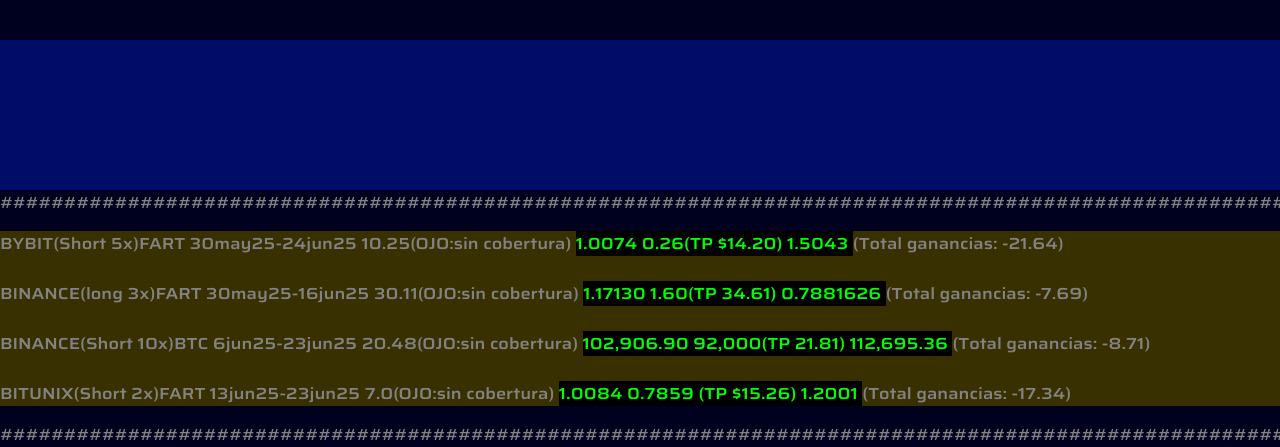
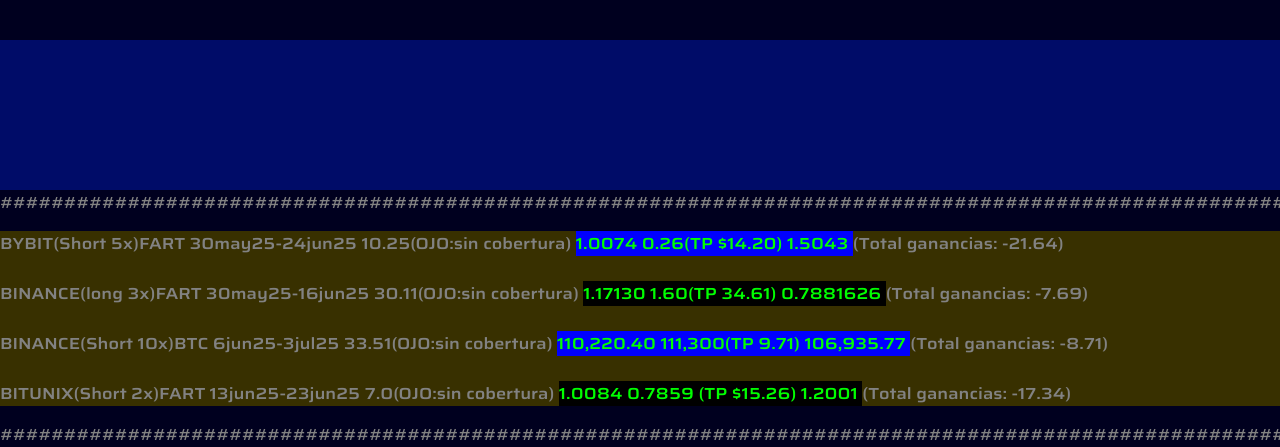
Before and after one commit to Miau19/Miau4, a plain HTML site: page index.html in a window 1280 px wide. Shown: the part 1651-2098 px from the top of the page. Drawn offline with Linux system fonts and the light colour scheme.

Commit message:
Update index.html

```diff
--- a/index.html
+++ b/index.html
@@ -711,11 +711,11 @@
 ################################################################################################################
        <p style="background: #383000;">
 
- BYBIT(Short 5x)FART   30may25-24jun25   10.25(OJO:sin cobertura) <span style="background: #000000;color: #00ff00;"> 1.0074       0.26(TP $14.20)     1.5043  </span>       (Total ganancias: -21.64)
+ BYBIT(Short 5x)FART   30may25-24jun25   10.25(OJO:sin cobertura) <span style="background: #0000ff;color: #00ff00;"> 1.0074       0.26(TP $14.20)     1.5043  </span>       (Total ganancias: -21.64)
 <br><br>
   BINANCE(long 3x)FART 30may25-16jun25   30.11(OJO:sin cobertura) <span style="background: #000000;color: #00ff00;">  1.17130       1.60(TP 34.61)     0.7881626  </span>   (Total ganancias: -7.69)
 <br><br>
- BINANCE(Short 10x)BTC 6jun25-23jun25   20.48(OJO:sin cobertura)  <span style="background: #000000;color: #00ff00;"> 102,906.90    92,000(TP 21.81)    112,695.36  </span>  (Total ganancias: -8.71)
+ BINANCE(Short 10x)BTC 6jun25-3jul25   33.51(OJO:sin cobertura)  <span style="background: #0000ff;color: #00ff00;"> 110,220.40    111,300(TP 9.71)    106,935.77  </span>  (Total ganancias: -8.71)
 <br><br>
  BITUNIX(Short 2x)FART  13jun25-23jun25 7.0(OJO:sin cobertura)    <span style="background: #000000;color: #00ff00;"> 1.0084      0.7859 (TP $15.26)     1.2001   </span>     (Total ganancias: -17.34)
 
```
